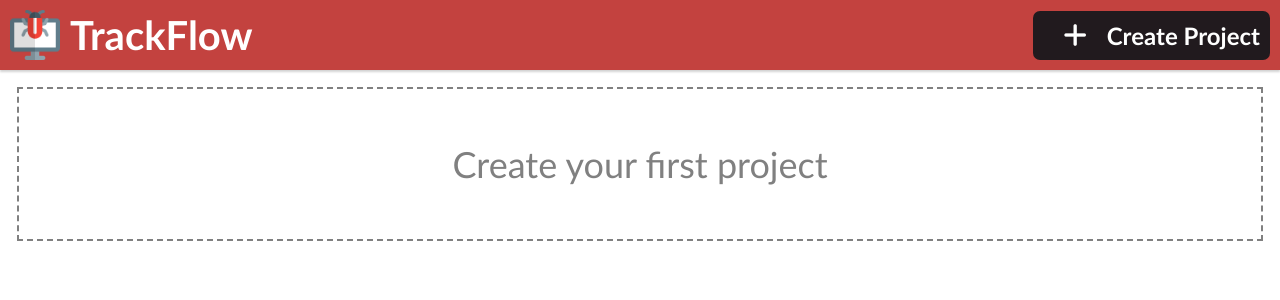
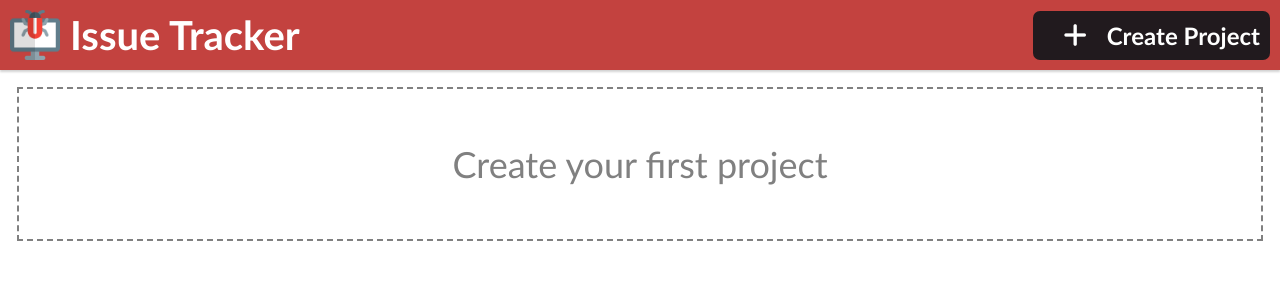
Before and after one commit to hdebasish/Issue-Tracker, a Node server app: page / in a window 1280 px wide. Shown: the top 300 px of the page. Run offline with Node 20, Linux system fonts and the light colour scheme; data that the repository does not hold is empty; some libraries are stand-ins or nearby versions.

Commit message:
"third commit"

```diff
--- a/src/views/create-issue.ejs
+++ b/src/views/create-issue.ejs
@@ -1,7 +1,7 @@
 <header>
   <a class="logo_wrapper" href="/">
       <img class="logo" src="/res/images/logo.png" alt="">
-      <h1 class="title">TrackFlow</h1>
+      <h1 class="title">Issue Tracker</h1>
   </a>
 </header>
 
--- a/src/views/create-project.ejs
+++ b/src/views/create-project.ejs
@@ -1,7 +1,7 @@
 <header>
   <a class="logo_wrapper" href="/" >
       <img class="logo" src="/res/images/logo.png" alt="">
-      <h1 class="title">TrackFlow</h1>
+      <h1 class="title">Issue Tracker</h1>
   </a>
 </header>
 
--- a/src/views/index.ejs
+++ b/src/views/index.ejs
@@ -1,7 +1,7 @@
 <header>
   <a class="logo_wrapper" href="/">
     <img class="logo" src="/res/images/logo.png" alt="" />
-    <h1 class="title">TrackFlow</h1>
+    <h1 class="title">Issue Tracker</h1>
   </a>
   <a class="create_new_project-btn" href="/create-project"
     ><button class="create_new_project">
--- a/src/views/issue.ejs
+++ b/src/views/issue.ejs
@@ -1,7 +1,7 @@
 <header>
   <a class="logo_wrapper" href="/">
     <img class="logo" src="/res/images/logo.png" alt="" />
-    <h1 class="title">TrackFlow</h1>
+    <h1 class="title">Issue Tracker</h1>
   </a>
   <a class="create_new_project-btn" href="/create-issue/<%= project._id %>"
     ><button class="create_new_project">
```
